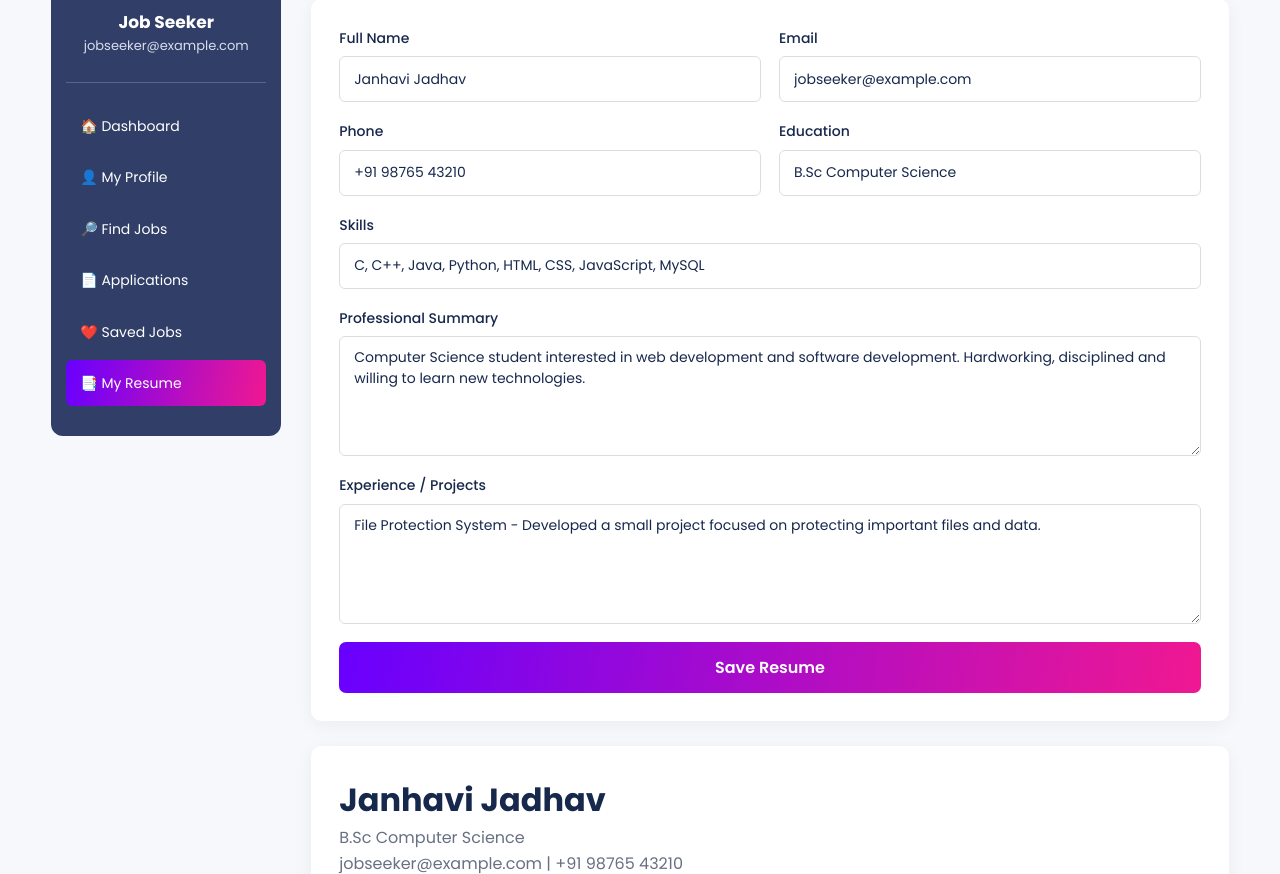
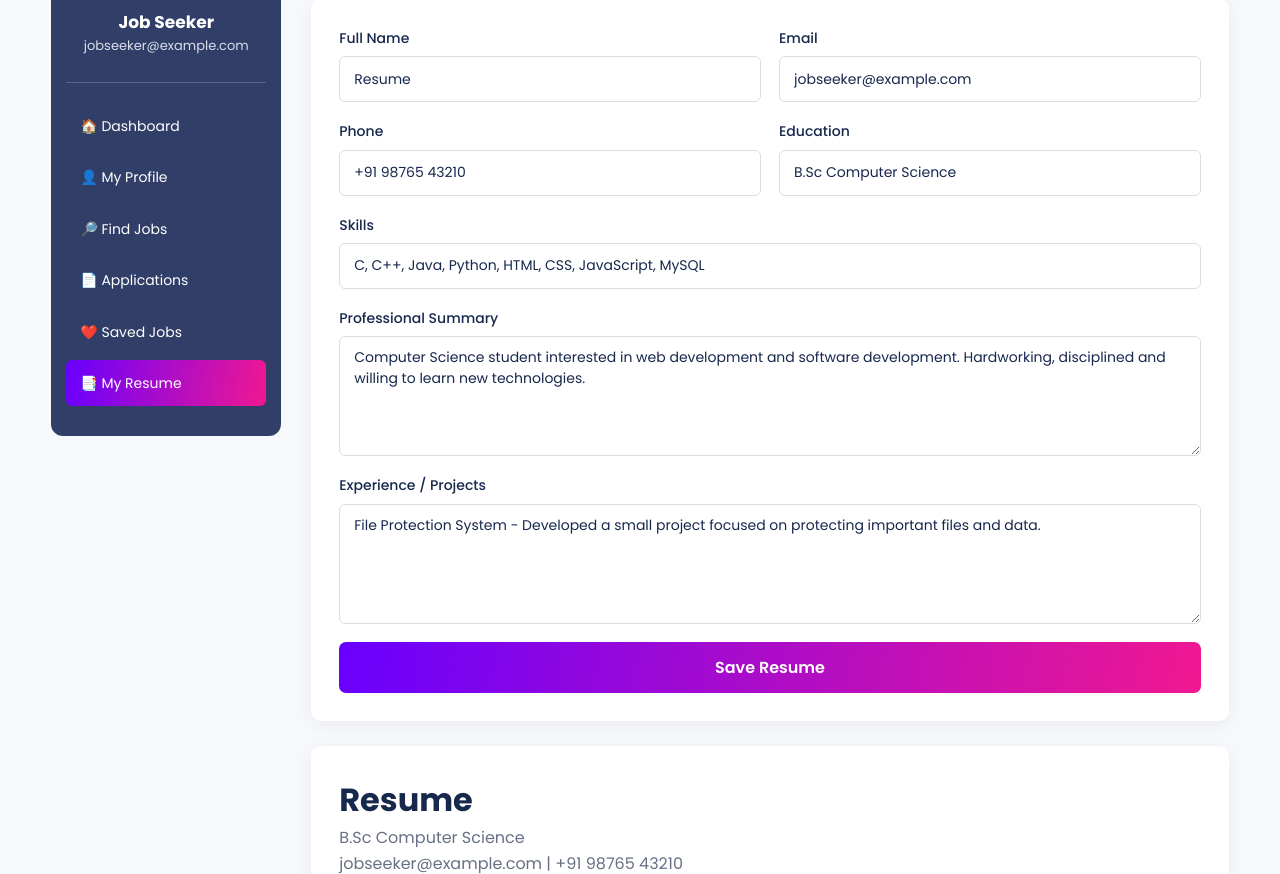
Before and after one commit to janhavijadhav0159-cmyk/Online-job-portal, a website: page user/resume.html in a window 1280 px wide. Shown: the part 238-1112 px from the top of the page. Drawn offline with Linux system fonts and the light colour scheme.

Commit message:
first commit

```diff
--- a/user/resume.html
+++ b/user/resume.html
@@ -159,7 +159,7 @@
                         <input
                             type="text"
                             id="resumeName"
-                            value="Janhavi Jadhav"
+                            value="Resume"
                             required>
 
                     </div>
@@ -267,7 +267,7 @@
                 <div class="resume-header">
 
                     <h1>
-                        Janhavi Jadhav
+                        Resume
                     </h1>
 
                     <p>
```
Also changed, not shown: README.md.
